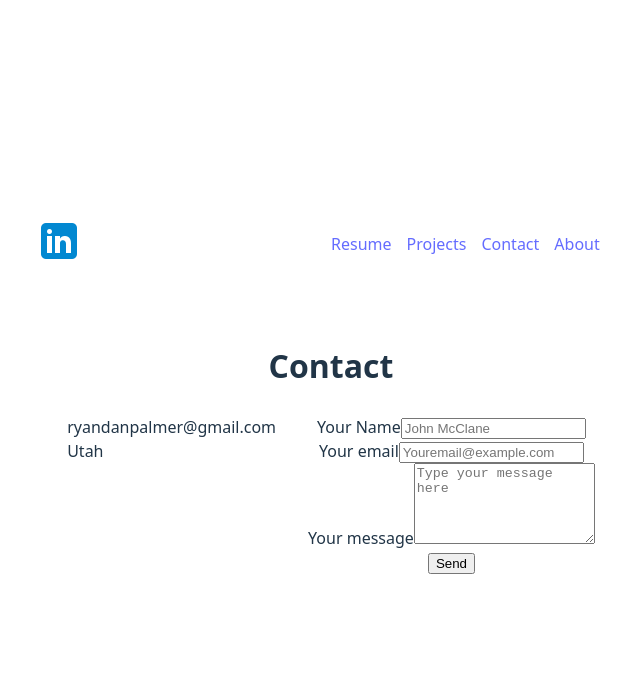
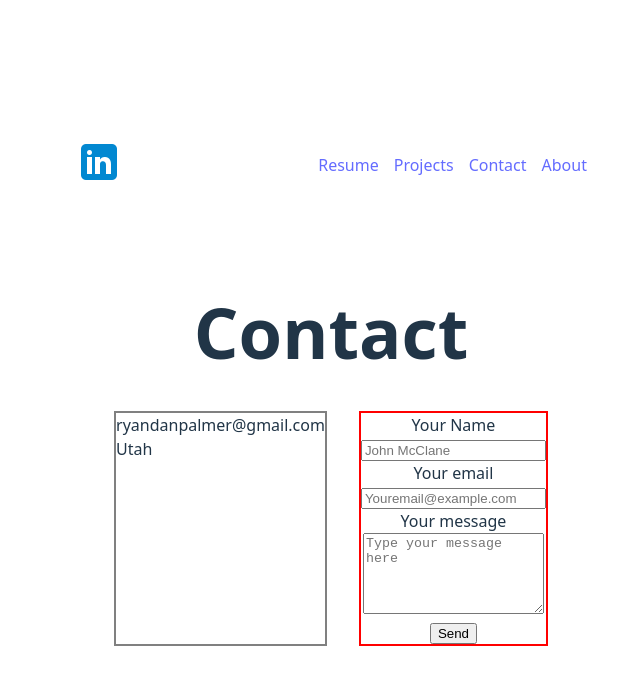
Before and after one commit to Nakatomi881/my-resume-site, a React (Vite) app in the folder my-resume-site/: page /contact in a window 1280 px wide. Shown: the top 684 px of the page, without its empty margins (309-949 px from the left). Built offline with nearby package versions, Linux system fonts and the light colour scheme.

Commit message:
updated image on about page. working css on contact page

```diff
--- a/my-resume-site/src/pages/about/About.tsx
+++ b/my-resume-site/src/pages/about/About.tsx
@@ -10,12 +10,11 @@ const About : React.FC = () => {
             </h1>
 
             <div className={styles.aboutme}>
-            <img src='/family.jpg' alt='Ryan family' className={styles.familyimage}></img>
+            <img src='/family.jpg' alt='Ryan family' height={500} width={750} className={styles.familyimage}></img>
             <div className={styles.textblock}>
             <h2>About me</h2>
-            <p>I have been a Quality Engineer for over 5 years and have a strong passion for software testing, debugging, and building reliable systems. Now I am back in school pursuing my undergraduate degree in Computer Science with the goal of becoming a software engineer. I'm always looking for opportunities to grow and explore new technologies—recently diving into React, Angular, and TypeScript.
-            <p>I’m a proud family man with a wife, kids, and two small dogs. I enjoy spending quality time with them and value the balance between work and personal life. Outside of tech, I love movies, board games, hiking, listening to music, and training in jiu jitsu. I’m also building my personal resume website to showcase projects and skills, as I continue developing both professionally and personally.
-            </p></p>
+            <p>I have been a Quality Engineer for over 5 years and have a strong passion for software testing, debugging, and building reliable systems. Now I am back in school pursuing my undergraduate degree in Computer Science with the goal of becoming a software engineer. I'm always looking for opportunities to grow and explore new technologies—recently diving into React, Angular, and TypeScript.</p>
+            <p>I’m a proud family man with a wife, kids, and two small dogs. I enjoy spending quality time with them and value the balance between work and personal life. Outside of tech, I love movies, board games, hiking, listening to music, and training in jiu jitsu. I’m also building my personal resume website to showcase projects and skills, as I continue developing both professionally and personally.</p>
             </div>
             </div>
 
--- a/my-resume-site/src/pages/about/about.module.css
+++ b/my-resume-site/src/pages/about/about.module.css
@@ -37,8 +37,7 @@ p {
 }
 
 .familyimage {
-    max-width: 375px;
-    height: auto;
+
     border-radius: 8px;
 
 }
--- a/my-resume-site/src/pages/contact/Contact.tsx
+++ b/my-resume-site/src/pages/contact/Contact.tsx
@@ -19,15 +19,15 @@ const Contact: React.FC = () => {
         <div className={styles.right}>
           <form action="https://formspree.io/f/xovepana" method="POST">
             <div className={styles.yourname}>
-              <label htmlFor="name">Your Name</label>
+              <label htmlFor="name">Your Name<br /></label>
               <input placeholder="John McClane" id="name" required type="text" />
             </div>
             <div>
-              <label htmlFor="email">Your email</label>
+              <label htmlFor="email">Your email<br /></label>
               <input placeholder="Youremail@example.com" id="email" required type="text" />
             </div>
             <div>
-              <label htmlFor="textarea">Your message</label>
+              <label htmlFor="textarea">Your message<br /></label>
               <textarea id="textarea" name="message" required placeholder="Type your message here" rows={5} />
             </div>
             <div>
--- a/my-resume-site/src/pages/contact/contact.module.css
+++ b/my-resume-site/src/pages/contact/contact.module.css
@@ -4,22 +4,25 @@
 
   .heading {
     text-align: center;
-    font-size: 2rem;
+    font-size: clamp(1.8rem, 10vw, 4.4rem);
     margin-bottom: 2rem;
   }
 
   .container {
+    border: 7px solid white;
     display: flex;
     flex-direction: row;
     justify-content: space-between;
     gap: 2rem;
   }
 
-  /* Adjust as needed */
+
   .left {
+    border: 2px solid gray;
     flex: 1;
   }
 
   .right {
+    border: 2px solid red;
     flex: 2;
   }
```
